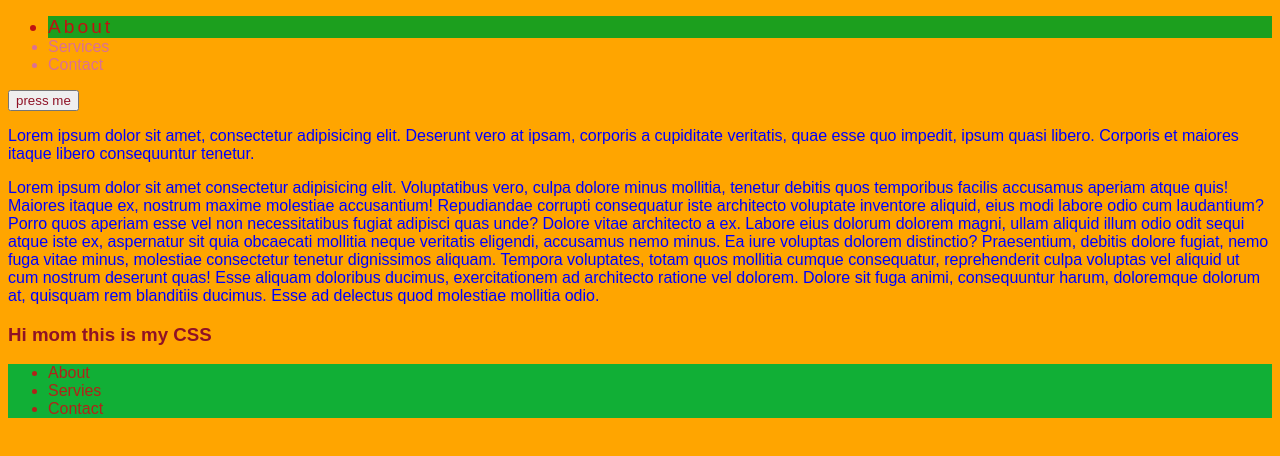
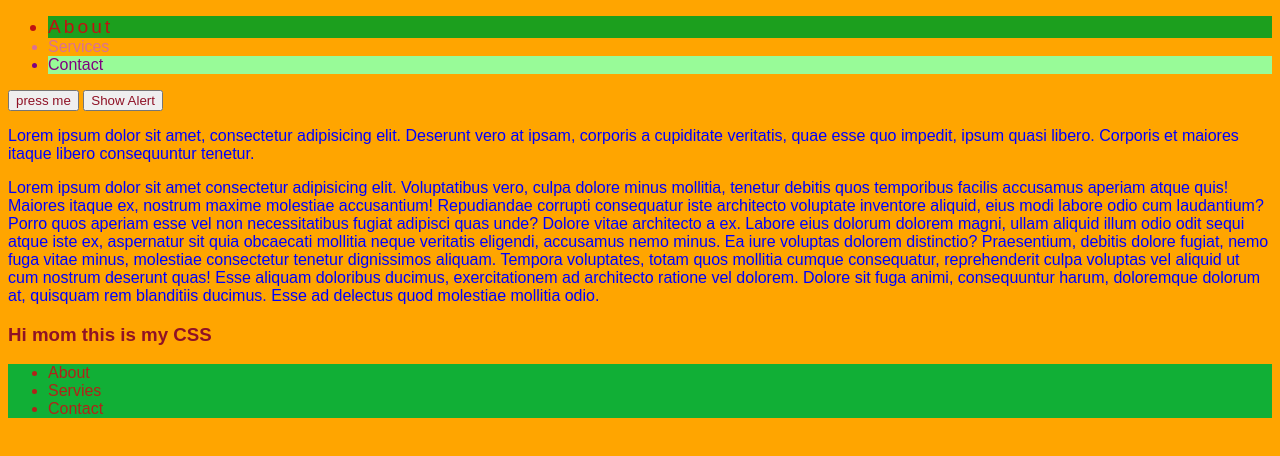
Before and after one commit to EmilyALaBelle/intro-css, a plain HTML site: page index.html in a window 1280 px wide. Drawn offline with Linux system fonts and the light colour scheme.

Commit message:
connecting

```diff
--- a/index.html
+++ b/index.html
@@ -19,11 +19,12 @@
                 <li style="color: #c01212;font-size: larger;letter-spacing: 3px;background-color: rgb(28, 159, 30);">
                     About</li>
                 <li>Services</li>
-                <li>Contact</li>
+                <li id = "contact">Contact</li>
             </ul>
         </nav>
     </header>
-    <button onclick= "handleColorChange()">press me</button>
+    <button onclick = "handleColorChange()">press me</button>
+    <button onclick = "handleAlert()">Show Alert</button>
     <p class="my-ps">
     <p>Lorem ipsum dolor sit amet, consectetur adipisicing elit. Deserunt vero at ipsam, corporis a cupiditate
         veritatis, quae esse quo impedit, ipsum quasi libero. Corporis et maiores itaque libero consequuntur tenetur.
--- a/scripts.js
+++ b/scripts.js
@@ -13,8 +13,12 @@ const family = [
     }
 ]
 console.log('Hey class this is my family', family)
-doument.getElementById('contact').style.color = 'purple'
+document.getElementById('contact').style.color = 'purple'
 
 const handleColorChange = () => {
     console.log('changing color')
 }
+
+const handleAlert = () => {
+    alert('Beware Zombies!!!!')
+}
```
